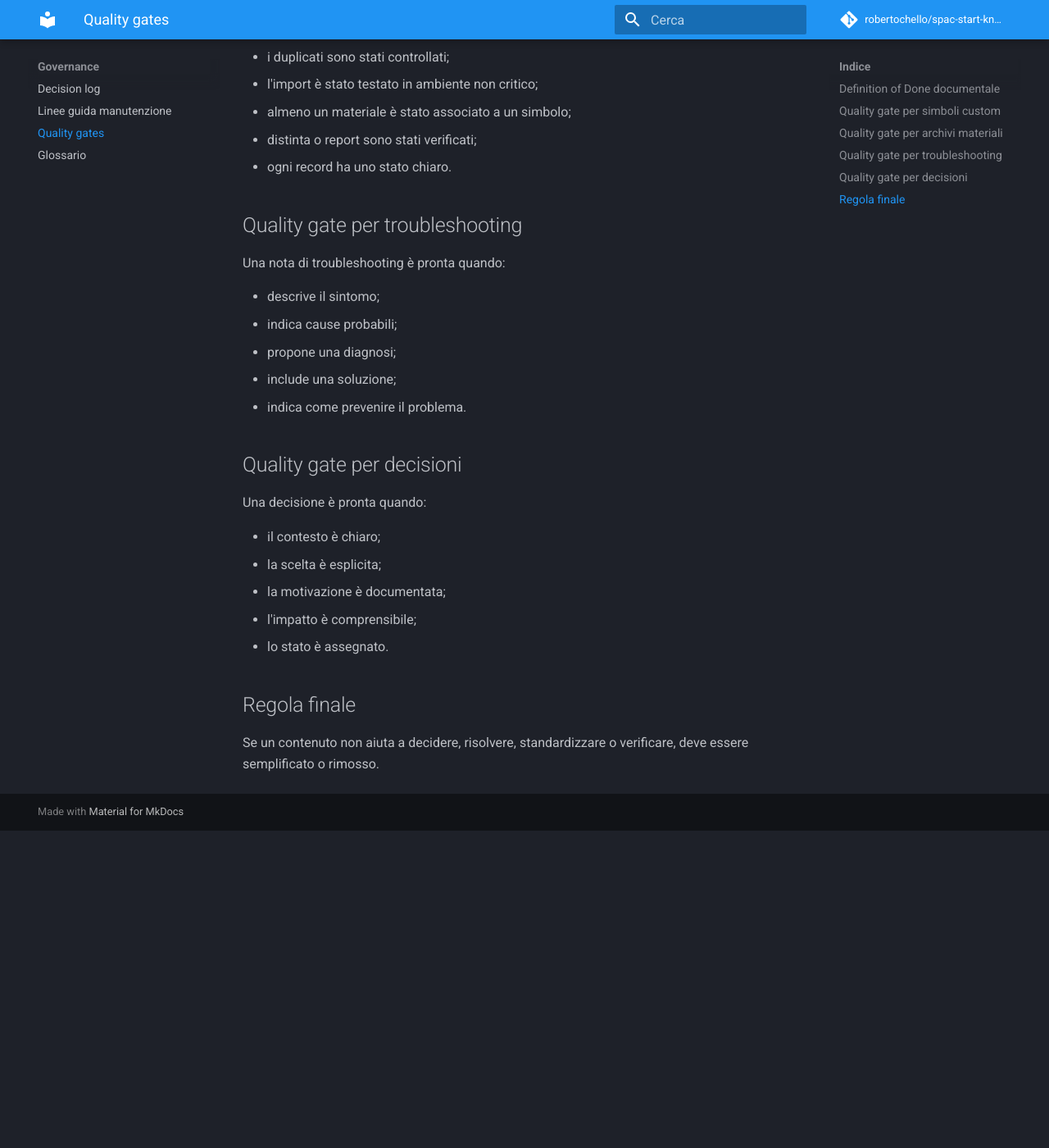
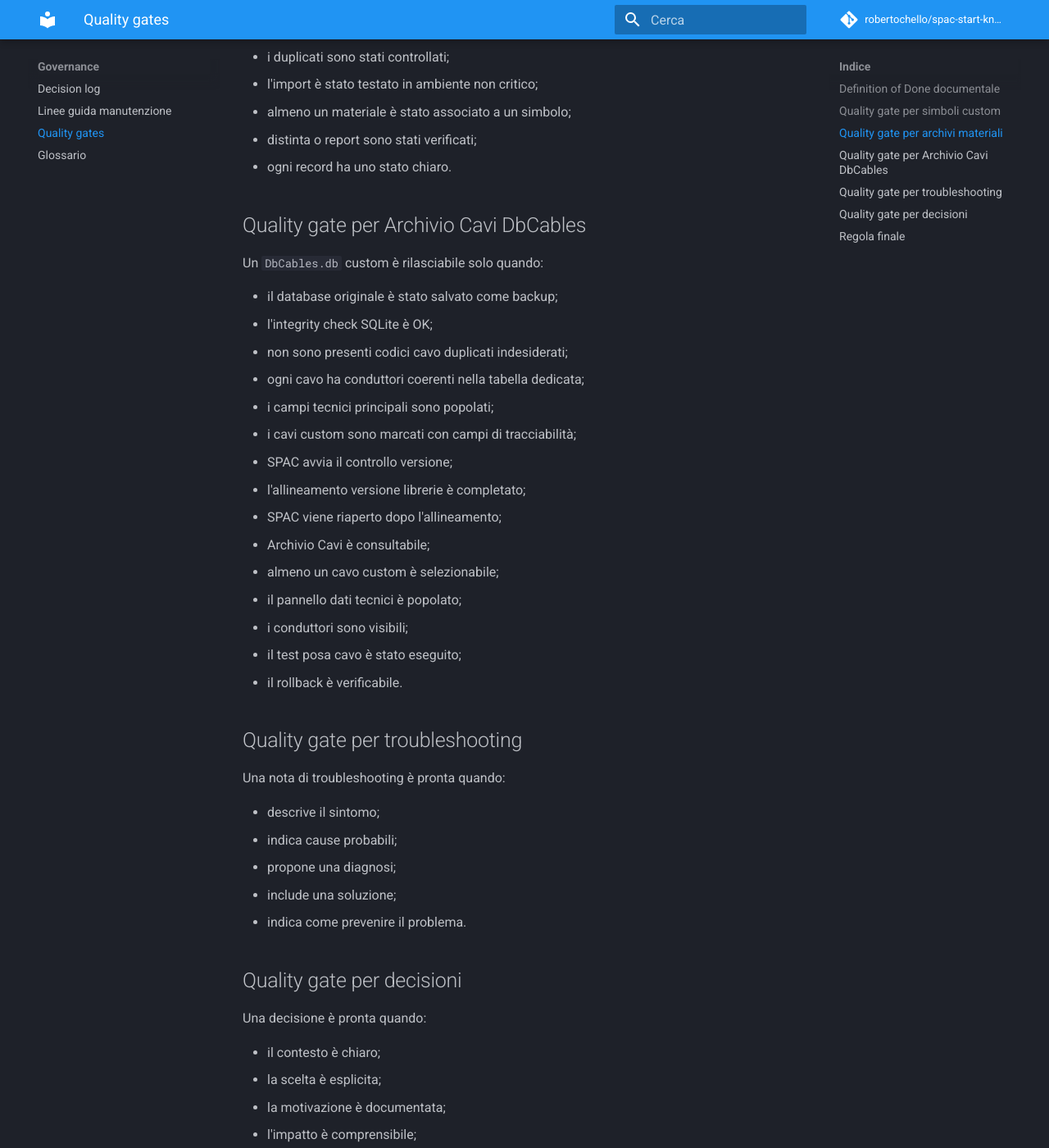
Before and after one commit to robertochello/spac-start-knowledge-base, an MkDocs documentation site: the page built from docs/14-quality-gates.md, in a window 1280 px wide and 1400 px high, scrolled down 1074 px. Shown: the whole window at 82% size. Built offline with MkDocs 1.6.1 and Material for MkDocs 9.7.7, drawn with Linux system fonts in a browser that asks for light colours; comment, search, counter and statistics services are not loaded; before the commit the page ends 2087 px from its top, so only the background shows below that.

Commit message:
Add DbCables quality gate

```diff
--- a/docs/14-quality-gates.md
+++ b/docs/14-quality-gates.md
@@ -36,6 +36,26 @@ Un archivio materiali è documentabile come stabile quando:
 - distinta o report sono stati verificati;
 - ogni record ha uno stato chiaro.
 
+## Quality gate per Archivio Cavi DbCables
+
+Un `DbCables.db` custom è rilasciabile solo quando:
+
+- il database originale è stato salvato come backup;
+- l'integrity check SQLite è OK;
+- non sono presenti codici cavo duplicati indesiderati;
+- ogni cavo ha conduttori coerenti nella tabella dedicata;
+- i campi tecnici principali sono popolati;
+- i cavi custom sono marcati con campi di tracciabilità;
+- SPAC avvia il controllo versione;
+- l'allineamento versione librerie è completato;
+- SPAC viene riaperto dopo l'allineamento;
+- Archivio Cavi è consultabile;
+- almeno un cavo custom è selezionabile;
+- il pannello dati tecnici è popolato;
+- i conduttori sono visibili;
+- il test posa cavo è stato eseguito;
+- il rollback è verificabile.
+
 ## Quality gate per troubleshooting
 
 Una nota di troubleshooting è pronta quando:
```
